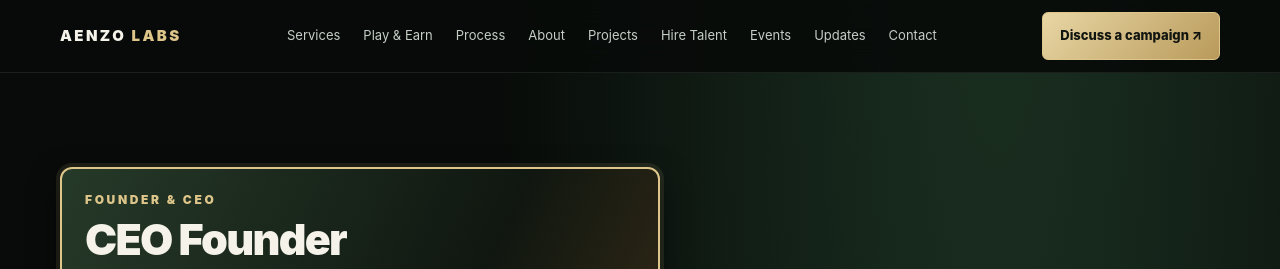
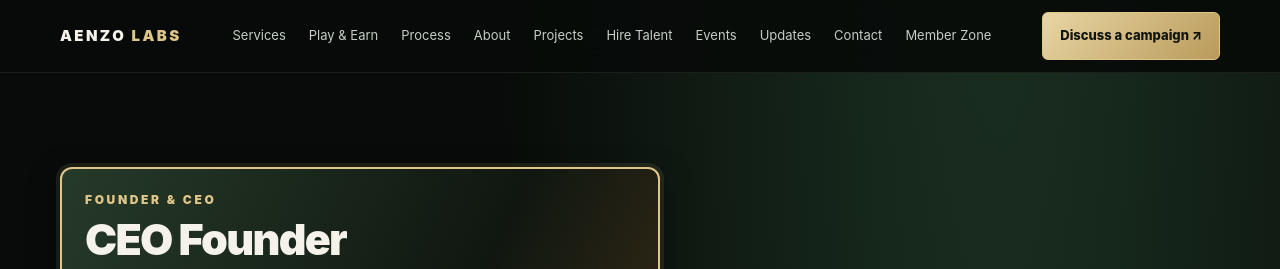
Before and after one commit to leonhassn8787-ctrl/aenzo-labs-website, a plain HTML site: page index.html in a window 1280 px wide. Shown: the top 269 px of the page. Drawn offline with Linux system fonts and the light colour scheme; no server answers.

Commit message:
Link main website to member signup and game portal

```diff
--- a/index.html
+++ b/index.html
@@ -9,7 +9,7 @@
 .project-list{display:flex;flex-direction:column;gap:18px}.project-list .card{position:relative;padding:24px 24px 24px 88px;min-height:140px;border-color:#234c85;background:linear-gradient(120deg,#101a2a,#0b100d 72%);box-shadow:0 8px 24px #0004}.project-number{position:absolute;left:22px;top:22px;display:flex;align-items:center;justify-content:center;width:46px;height:46px;border-radius:50%;background:linear-gradient(145deg,#58a6ff,#1260cf);color:#fff;font-weight:950;font-size:20px;border:2px solid #9bcaff;box-shadow:0 0 0 5px #2878d522,0 6px 18px #1260cf55}.post-date{display:block;margin-top:13px;padding-top:10px;border-top:1px solid #ffffff18;color:#91bfff;font-size:12px;letter-spacing:.02em}.project-list .card .n{color:#83b9ff}@media(max-width:500px){.project-list .card{padding:82px 17px 19px}.project-number{left:17px;top:17px;width:44px;height:44px}}</style>
 </head>
 <body>
-<header class="top"><div class="wrap nav"><a class="brand" href="#home">AENZO <span>LABS</span></a><nav class="links" id="main-navigation" aria-label="Main navigation"><a href="#services">Services</a><a href="#members">Play & Earn</a><a href="#process">Process</a><a href="#about">About</a><a href="#projects">Projects</a><a href="#talent">Hire Talent</a><a href="#events">Events</a><a href="#updates">Updates</a><a href="#contact">Contact</a></nav><a class="btn" href="#contact">Discuss a campaign ↗</a></div></header>
+<header class="top"><div class="wrap nav"><a class="brand" href="#home">AENZO <span>LABS</span></a><nav class="links" id="main-navigation" aria-label="Main navigation"><a href="#services">Services</a><a href="#members">Play & Earn</a><a href="#process">Process</a><a href="#about">About</a><a href="#projects">Projects</a><a href="#talent">Hire Talent</a><a href="#events">Events</a><a href="#updates">Updates</a><a href="#contact">Contact</a><a href="member.html">Member Zone</a></nav><a class="btn" href="#contact">Discuss a campaign ↗</a></div></header>
 <main id="home">
 <section class="wrap hero"><div><div class="founder-banner"><div class="founder-label">FOUNDER & CEO</div><div class="founder-title">CEO Founder</div><a class="founder-telegram" href="https://t.me/Jon_Harison" target="_blank" rel="noopener noreferrer"><span class="telegram-mark">✈</span><span>Telegram <strong>@Jon_Harison</strong></span><span class="founder-arrow">↗</span></a></div><div class="eyebrow">Web3 strategy · Marketing · Community</div><h1>Build trust.<br>Grow with <span class="gold">intent.</span></h1><p>AENZO LABS supports Web3 teams with campaign coordination, creator outreach, community activation and clear project communication—tailored to your goals and audience.</p><div class="actions"><a class="btn" href="#contact">Start a conversation ↗</a><a class="btn secondary" href="#services">Explore services ↓</a></div><div class="contact-banner"><div><h2>Need more information?</h2><p>Talk directly with AENZO LABS on Telegram about any service or project.</p></div><a class="btn" href="https://t.me/Jon_Harison" target="_blank" rel="noopener noreferrer">✉ Contact Us for More Information ↗</a></div><div class="trustline"><span>Flexible campaign support</span><span>Clear deliverables</span><span>Web3-focused network</span></div></div><div class="visual"><small>STRATEGIC WEB3 GROWTH</small><strong>Visibility with purpose.<br>Communities with value.</strong><div class="vfoot"><span>Independent growth network</span><span>01 / AENZO</span></div></div></section>
 <section class="section" id="services"><div class="wrap"><div class="sectionhead"><div class="eyebrow">What we do</div><h2>Services built around your goals</h2><p class="muted">Choose individual services or combine them into a coordinated campaign for an upcoming launch, an active product or a growth initiative.</p></div><div class="cards" id="service-catalog">
```
